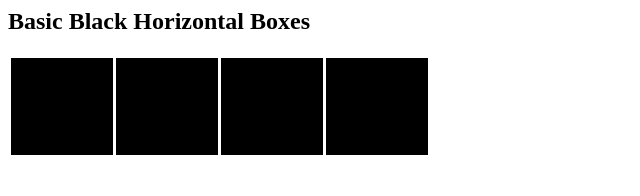
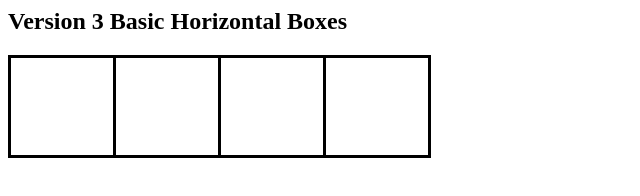
Before and after one commit to hyechung08/inf1339-week01, a plain HTML site: page docs/v03.html in a window 1280 px wide. Shown: the whole page, without its empty margins (0-640 px from the left). Drawn offline with Linux system fonts and the light colour scheme.

Commit message:
Update v03.html

```diff
--- a/docs/v03.html
+++ b/docs/v03.html
@@ -7,8 +7,8 @@
               height: 100px;
               width: 100px;
               text-align: center;
-              background-color: black;
-              border-color: white;
+              background-color: white;
+              border-color: black;
               color: orange;}
     </style>
     </head>
@@ -19,6 +19,6 @@
                 <td class="blackbox"></td>
                 <td class="blackbox"></td>
                 <td class="blackbox"></td>
-            <h2>Basic Black Horizontal Boxes</h2>
+            <h2>Version 3 Basic Horizontal Boxes</h2>
             </tr>
         </table>
```
